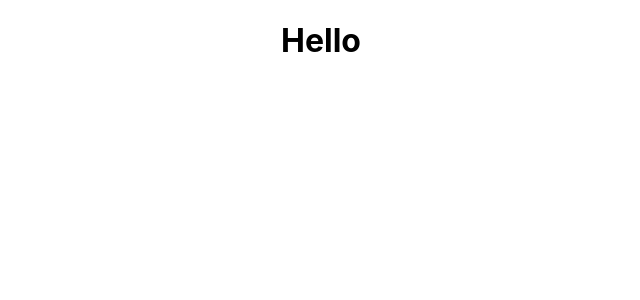
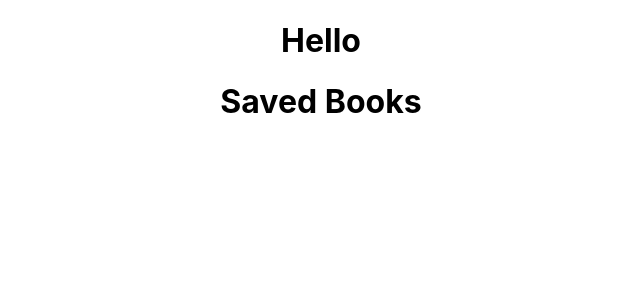
Before and after one commit to drospond/Book-Search, a React (Create React App) app in the folder client/: page / in a window 1280 px wide. Shown: the top 300 px of the page, without its empty margins (319-959 px from the left). Built offline with nearby package versions, Linux system fonts and the light colour scheme.

Commit message:
setup react router

```diff
--- a/client/src/App.js
+++ b/client/src/App.js
@@ -1,10 +1,23 @@
 import React from "react";
 import "./App.css";
+import { BrowserRouter, Route, Switch } from "react-router-dom";
+import SavedBooks from "./containers/SavedBooks";
+import SearchBooks from "./containers/SearchBooks";
 
 function App() {
   return (
     <div className="App">
       <h1>Hello</h1>
+      <BrowserRouter>
+        <Switch>
+          <Route exact path="/(|saved)">
+            <SavedBooks/>
+          </Route>
+          <Route exact path="/search">
+            <SearchBooks/>
+          </Route>
+        </Switch>
+      </BrowserRouter>
     </div>
   );
 }
--- a/package.json
+++ b/package.json
@@ -25,7 +25,8 @@
   "dependencies": {
     "dotenv": "^8.2.0",
     "express": "^4.17.1",
-    "mongoose": "^5.9.12"
+    "mongoose": "^5.9.12",
+    "react-router-dom": "^5.1.2"
   },
   "devDependencies": {
     "concurrently": "^5.2.0",
```
Also changed, not shown: 1 other file (tests, documents, lock files or other folders).
